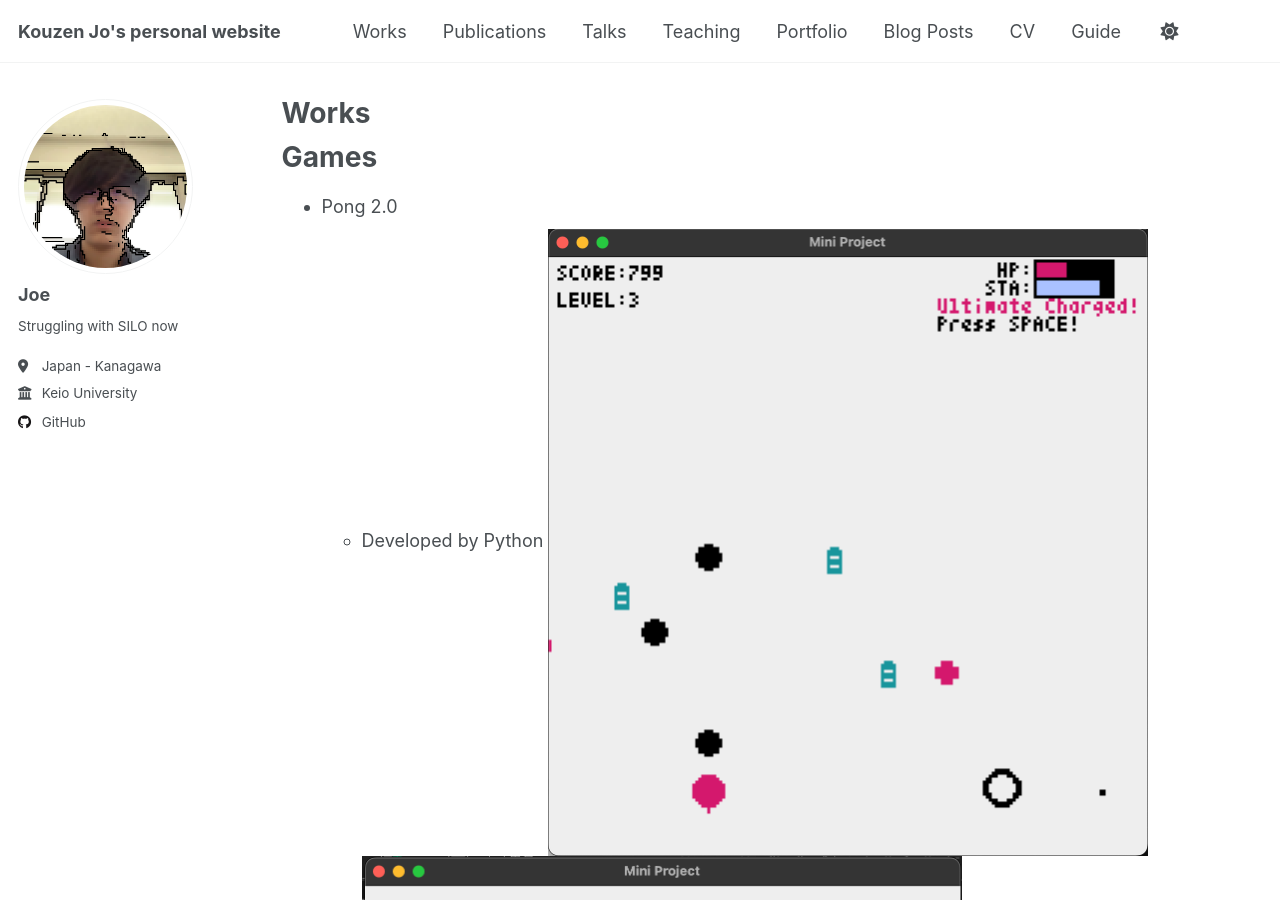
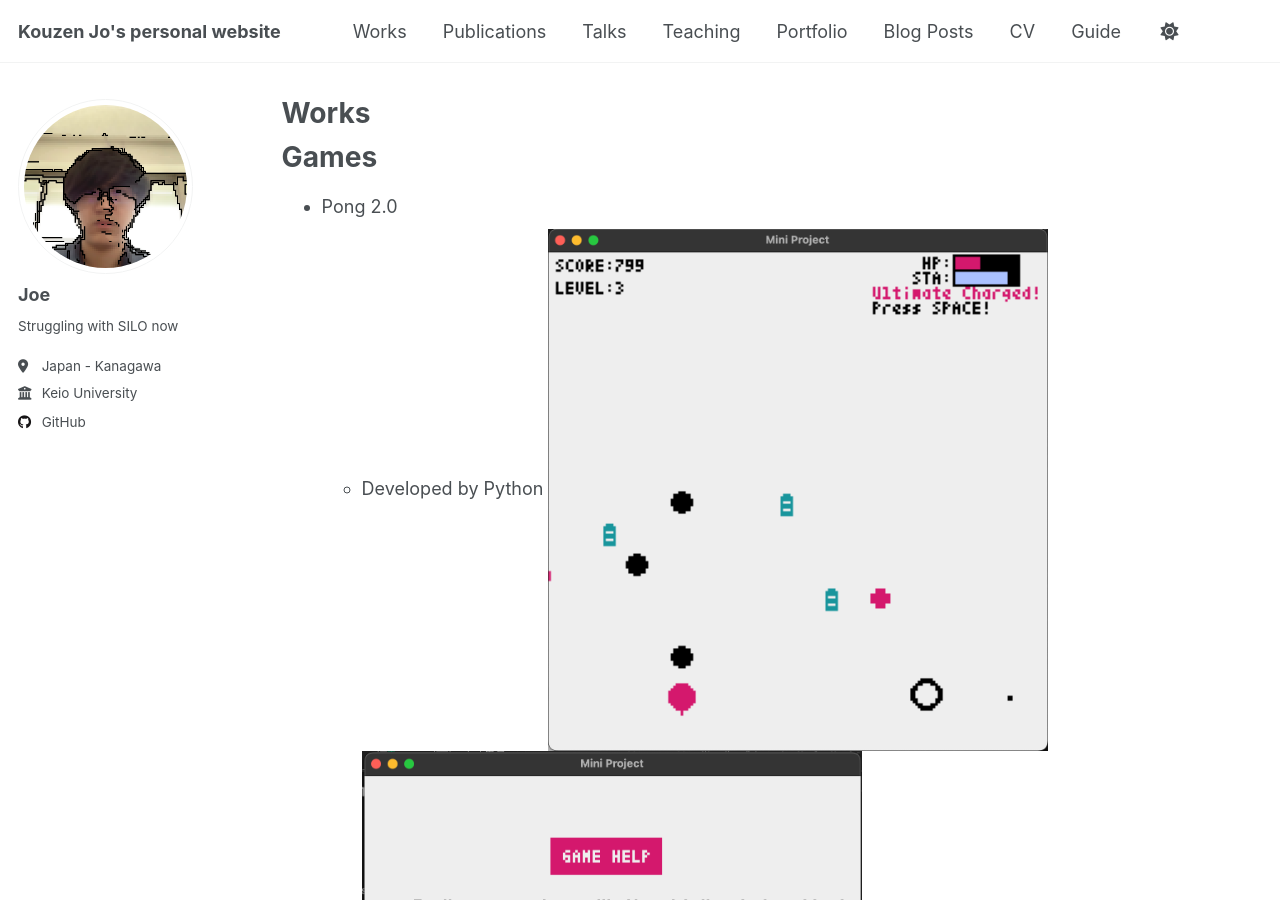
Before and after one commit to Joe-Xuu/joe-xuu.github.io, a Jekyll site: the page built from _pages/works.md, in a window 1280 px wide and 900 px high. Built offline with Jekyll 4.4.1, drawn with Linux system fonts in a browser that asks for light colours.

Commit message:
Update works.md

```diff
--- a/_pages/works.md
+++ b/_pages/works.md
@@ -13,8 +13,8 @@ Games
 ======
 * Pong 2.0
   * Developed by Python
-<img src="/images/pong1.png" width=600px>
-<img src="/images/pong2.png" width=600px>
+<img src="/images/pong1.png" width=500px>
+<img src="/images/pong2.png" width=500px>
 
 * Paper Scissor Stone Online
   * Developed by Python, Multi-player Supported
```
